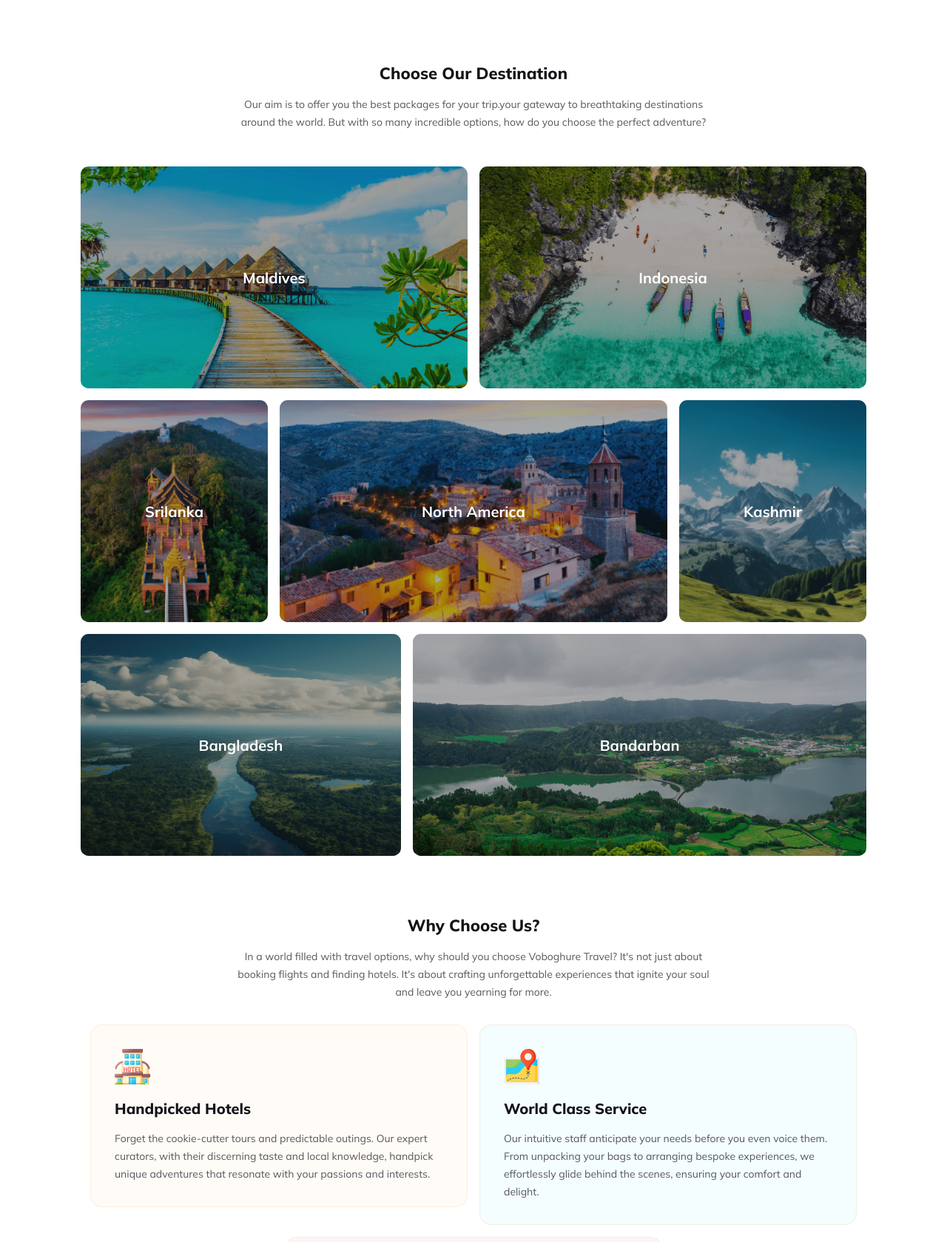
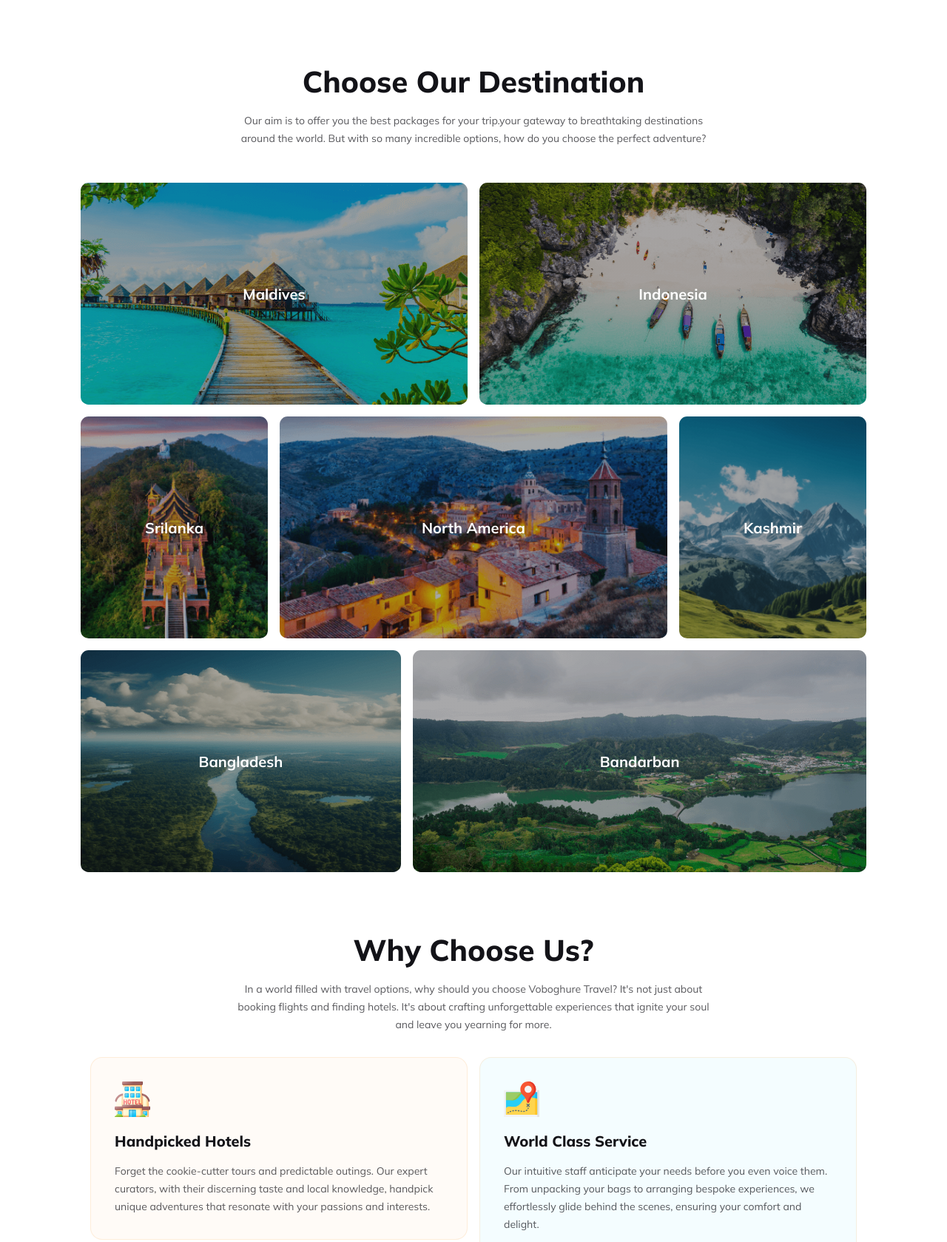
Before and after one commit to JuborajSujon/voboghure-travel, a plain HTML site: page index.html in a window 1280 px wide. Shown: the part 1172-2851 px from the top of the page at 74% size. Drawn offline with Linux system fonts and the light colour scheme.

Commit message:
Added section title font size for larger device

```diff
--- a/css/responsive.css
+++ b/css/responsive.css
@@ -204,6 +204,9 @@
   .choose-our-content {
     width: 60%;
   }
+  .heading-1__destination {
+    font-size: 2.5rem;
+  }
   .choose-our-grid-section {
     padding: 3rem 0;
     grid-template-columns: repeat(12, 1fr);
@@ -231,6 +234,15 @@
     grid-column: span 7;
   }
 
+  /* Why Choose Us */
+  .heading-1__whychoose {
+    font-size: 2.5rem;
+  }
+  /* Footer section */
+  .footer {
+    padding: 3rem 0;
+  }
+
   .footer-logo img {
     width: 2rem;
     height: 2rem;
--- a/index.html
+++ b/index.html
@@ -140,7 +140,9 @@
       <section class="choose-our-destination">
         <div class="container">
           <div class="choose-our-content">
-            <h2 class="heading-1">Choose Our Destination</h2>
+            <h2 class="heading-1 heading-1__destination">
+              Choose Our Destination
+            </h2>
             <p class="text-medium">
               Our aim is to offer you the best packages for your trip.your
               gateway to breathtaking destinations around the world. But with so
@@ -178,7 +180,7 @@
       <section class="why-choose-us">
         <div class="container">
           <div class="why-choose-us-content choose-our-content">
-            <h2 class="heading-1">Why Choose Us?</h2>
+            <h2 class="heading-1 heading-1__whychoose">Why Choose Us?</h2>
             <p class="text-medium">
               In a world filled with travel options, why should you choose
               Voboghure Travel? It's not just about booking flights and finding
```
